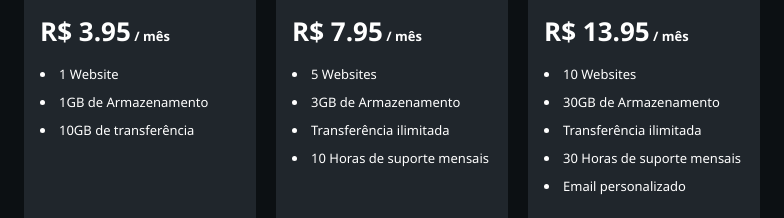
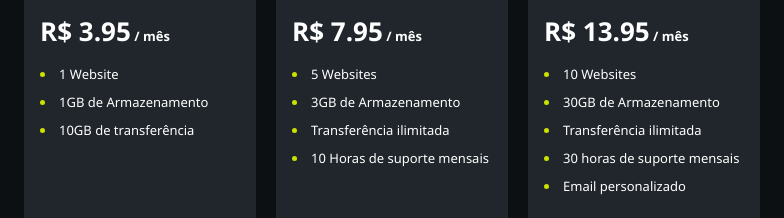
Before and after one commit to Lucass-ferreira/CursoWebFundamentos, a plain HTML site: page desafios/d006/index.html in a window 1280 px wide. Shown: the part 284-502 px from the top of the page, 248-1032 px from the left. Drawn offline with Linux system fonts and the light colour scheme.

Commit message:
atualizando estilo

```diff
--- a/desafios/d006/estilo/style.css
+++ b/desafios/d006/estilo/style.css
@@ -108,6 +108,11 @@ body {
 
 .cards-flex-div__list li {
     padding-bottom: 10px;
+    color: #CBE200;
+}
+
+.cards-flex-div__list li span {
+    color: white;
 }
 
 .cards-flex-div__link{
--- a/desafios/d006/index.html
+++ b/desafios/d006/index.html
@@ -28,9 +28,9 @@
                 <h2 class="cards-flex-div__text">Essencial</h2>
                 <p class="cards-flex-div__money" ><span>R$ 3.95</span> / mês</p>
                 <ul class="cards-flex-div__list">
-                    <li>1 Website</li>
-                    <li>1GB de Armazenamento</li>
-                    <li>10GB de transferência</li>
+                    <li><span>1 Website</span>
+                    <li><span>1GB de Armazenamento</span>
+                    <li><span>10GB de transferência</span>
                 </ul>
                 <a class="cards-flex-div__link" href="#">Assine já</a>
             </div>
@@ -38,10 +38,10 @@
                 <h2 class="cards-flex-div__text">Premium</h2>
                 <p class="cards-flex-div__money"><span>R$ 7.95</span> / mês</p>
                 <ul class="cards-flex-div__list">
-                    <li>5 Websites</li>
-                    <li>3GB de Armazenamento</li>
-                    <li>Transferência ilimitada</li>
-                    <li>10 Horas de suporte mensais</li>
+                    <li><span>5 Websites</span>
+                    <li><span>3GB de Armazenamento</span>
+                    <li><span>Transferência ilimitada</span>
+                    <li><span>10 Horas de suporte mensais</span>
                 </ul>
                 <a class="cards-flex-div__link" href="#">Assine já</a>
             </div>
@@ -49,11 +49,11 @@
                 <h2 class="cards-flex-div__text">Gold</h2>
                 <p class="cards-flex-div__money"><span>R$ 13.95</span> / mês</p>
                 <ul class="cards-flex-div__list">
-                    <li>10 Websites</li>
-                    <li>30GB de Armazenamento</li>
-                    <li>Transferência ilimitada</li>
-                    <li>30 Horas de suporte mensais</li>
-                    <li>Email personalizado</li>
+                    <li><span>10 Websites</span></li>
+                    <li><span>30GB de Armazenamento</span>
+                    <li><span>Transferência ilimitada</span>
+                    <li><span>30 horas de suporte mensais</span>
+                    <li><span>Email personalizado</span>
                 </ul>
                 <a class="cards-flex-div__link" href="#">Assine já</a>
             </div>
```
